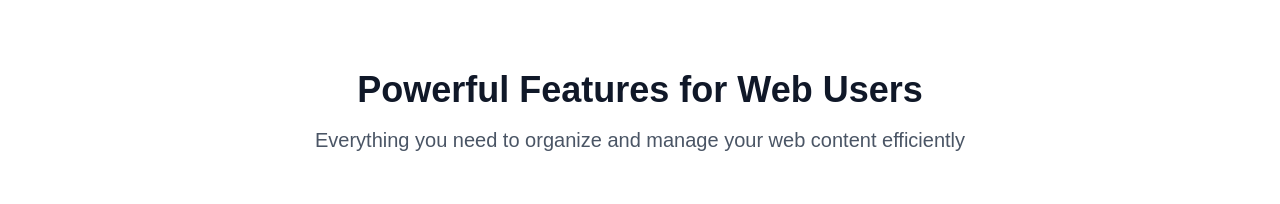
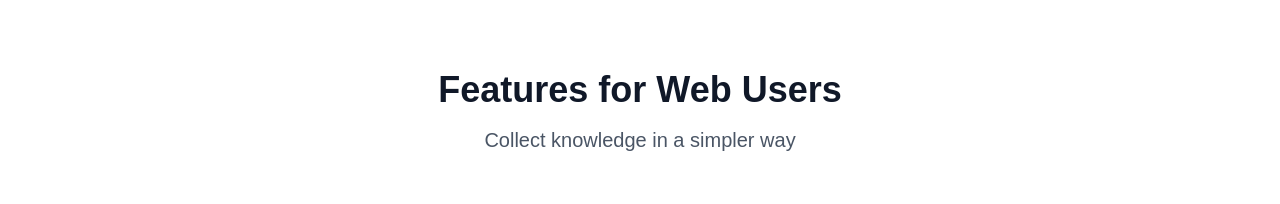
Before and after one commit to thangcqUET/select-care-frontend, a Next.js app: page / in a window 1280 px wide. Shown: the part 819-1023 px from the top of the page. Built offline with nearby package versions, Linux system fonts and the light colour scheme.

Commit message:
fix: update features section heading and description for clarity

```diff
--- a/src/app/page.tsx
+++ b/src/app/page.tsx
@@ -106,10 +106,10 @@ export default function Home() {
         <div className="max-w-6xl mx-auto px-6">
           <div className="text-center mb-16">
             <h2 className="text-4xl font-bold text-gray-900 mb-4">
-              Powerful Features for Web Users
+              Features for Web Users
             </h2>
             <p className="text-xl text-gray-600 max-w-2xl mx-auto">
-              Everything you need to organize and manage your web content efficiently
+              Collect knowledge in a simpler way
             </p>
           </div>
 
```
